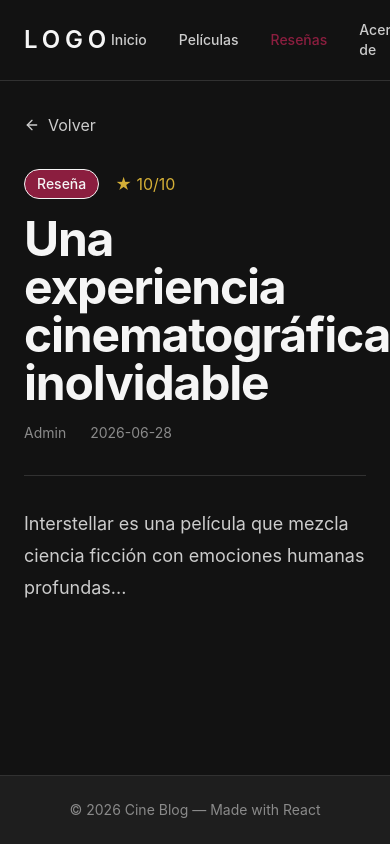
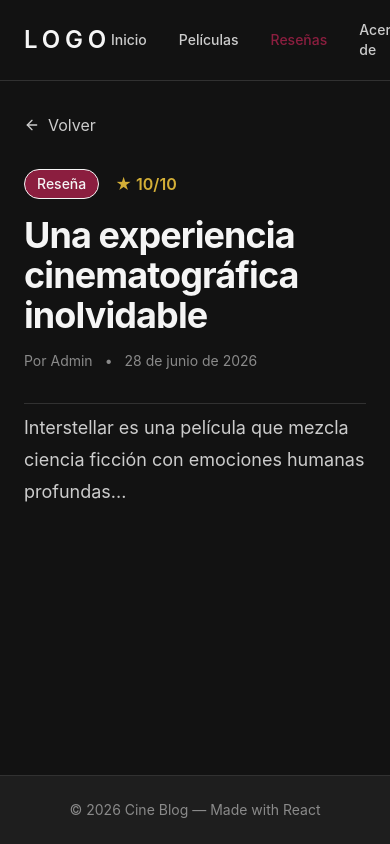
Before and after one commit to walterfcr/cine-blog, a React (Vite) app: page /reviews/1 in a window 390 px wide. Built offline with nearby package versions, Linux system fonts and the light colour scheme; no server answers.

Commit message:
feat: add date formatting utility

```diff
--- a/src/components/hero/Hero.tsx
+++ b/src/components/hero/Hero.tsx
@@ -65,6 +65,7 @@ function Hero({ data }: HeroProps) {
         </div>
 
         <div>
+          <p className="text-xs text-red-500">{data.backdrop}</p>
           <img
             src={data.backdrop}
             alt={data.movieTitle}
--- a/src/pages/ReviewDetail.tsx
+++ b/src/pages/ReviewDetail.tsx
@@ -5,6 +5,7 @@ import { getMovieDetails } from '@/services/tmdb'
 import { useQuery } from '@tanstack/react-query'
 import { Link } from 'react-router-dom'
 import BackButton from '@/components/ui/BackButton'
+import { formatDate } from '@/utils/formatDate'
 
 function ReviewDetail() {
   const { reviewId } = useParams()
@@ -26,15 +27,21 @@ function ReviewDetail() {
         <div className="flex items-center gap-4">
           <Badge variant="accent">Reseña</Badge>
 
-          <span className="text-rating">★ {review.rating}/10</span>
+          <span className="font-semibold text-rating">
+            ★ {review.rating}/10
+          </span>
         </div>
 
-        <h1 className="text-5xl font-bold tracking-tight">{review.title}</h1>
+        <h1 className="text-4xl md:text-5xl font-bold tracking-tight">
+          {review.title}
+        </h1>
 
-        <div className="flex items-center gap-6 text-sm text-text-muted">
-          <span>{review.author}</span>
+        <div className="flex flex-wrap items-center gap-3 text-sm text-text-muted">
+          <span>Por {review.author}</span>
 
-          <span>{review.createdAt}</span>
+          <span>•</span>
+
+          <span>{formatDate(review.createdAt)}</span>
         </div>
         {movie && (
           <p className="text-text-secondary">
@@ -54,7 +61,7 @@ function ReviewDetail() {
         )}
       </header>
 
-      <div className="h-px bg-border" />
+      <div className="my-2 h-px bg-border" />
 
       <section>
         <p className="leading-8 text-lg text-text-secondary">
--- /dev/null
+++ b/src/utils/formatDate.ts
@@ -0,0 +1,7 @@
+export function formatDate(date: string) {
+  return new Intl.DateTimeFormat('es-CR', {
+    day: 'numeric',
+    month: 'long',
+    year: 'numeric',
+  }).format(new Date(date))
+}
```
Also changed, not shown: 1 other file (tests, documents, lock files or other folders).
